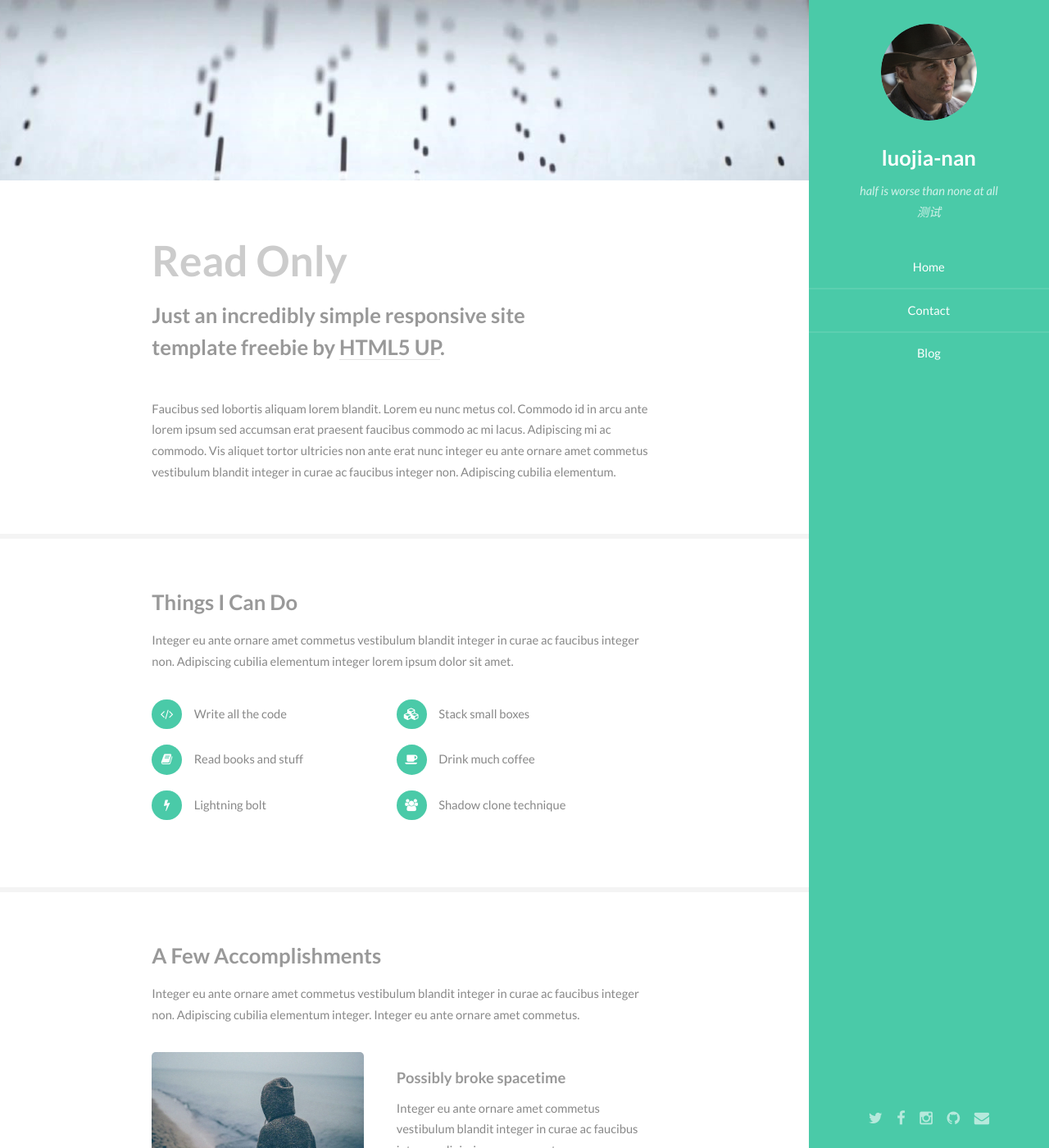
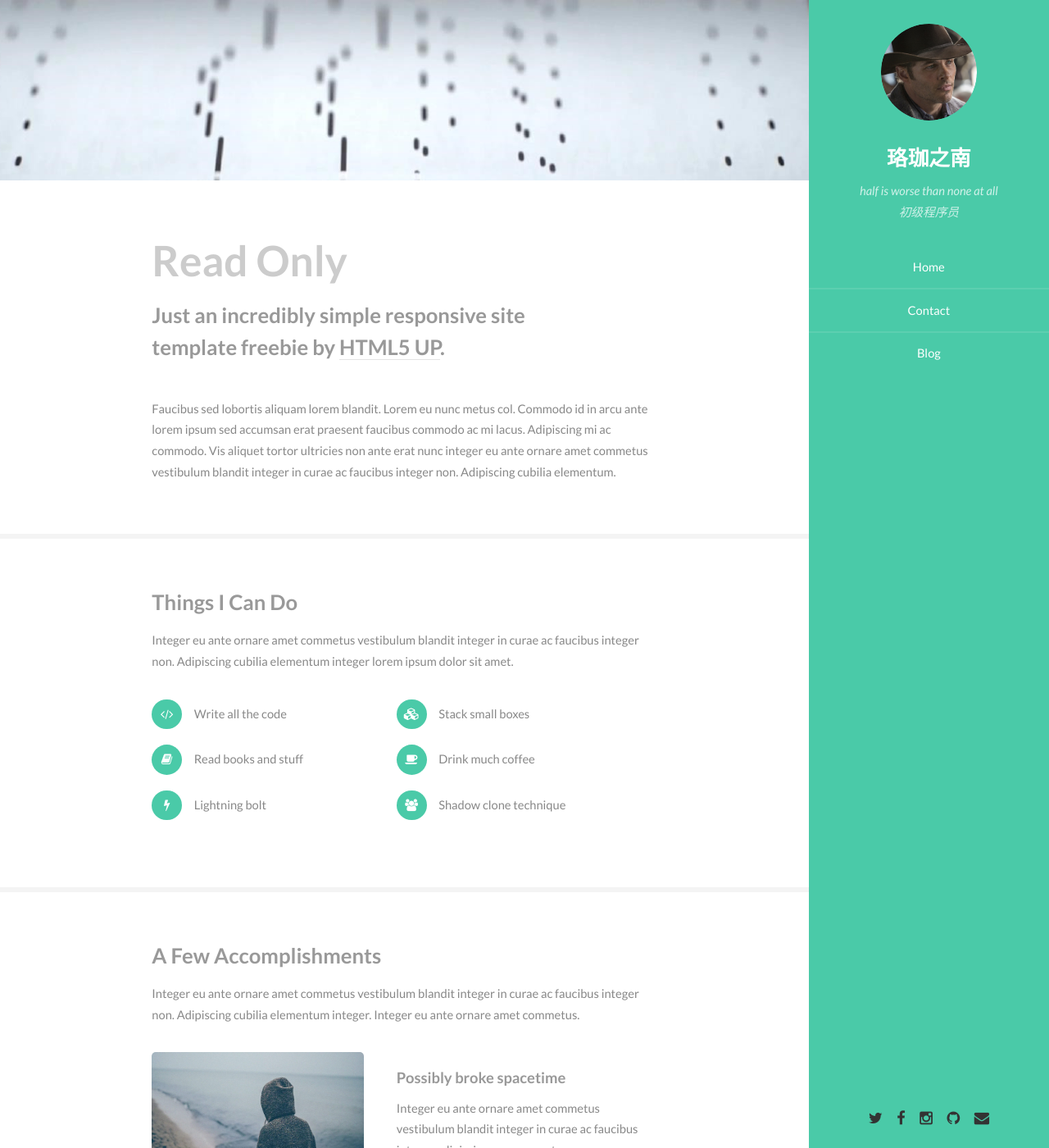
Before and after one commit to luojia-nan/luojia-nan.github.io, a Jekyll site: the page built from index.html, in a window 1280 px wide and 1400 px high. Shown: the whole window at 82% size. Built offline with Jekyll 4.4.1, drawn with Linux system fonts in a browser that asks for light colours.

Commit message:
change color 2

```diff
--- a/_includes/head.html
+++ b/_includes/head.html
@@ -1,6 +1,6 @@
 
 	<head>
-		<title>luojia-nan</title>
+		<title>珞珈之南</title>
 		<meta http-equiv="content-type" content="text/html; charset=utf-8" />
 		<meta name="description" content="" />
 		<meta name="keywords" content="" />
--- a/_includes/header.html
+++ b/_includes/header.html
@@ -2,9 +2,9 @@
     <section id="header" class="skel-layers-fixed">
         <header>
             <span class="image avatar"><img src="{{ site.baseurl }}/images/avatar.jpg" alt="" /></span>
-            <h1 id="logo"><a href="{{ site.baseurl }}/">luojia-nan</a></h1>
+            <h1 id="logo"><a href="{{ site.baseurl }}/">珞珈之南</a></h1>
             <p>half is worse than none at all<br />
-            测试</p>
+            初级程序员</p>
         </header>
         <nav id="nav">
             <ul>
--- a/css/style-medium.css
+++ b/css/style-medium.css
@@ -110,6 +110,10 @@
 			}
 
 	#sidePanel {
+		/*
 		background: #4acaa8;
+		*/
+		background: #333333;
+
 		color: #d1f1e9;
 	}
--- a/css/style.css
+++ b/css/style.css
@@ -1012,7 +1012,10 @@
 			}
 
 				#header > footer .icons li a {
+					/*
 					color: #b6e9dc;
+					*/
+					color: #333333;
 				}
 
 		#header > nav ul {
```
